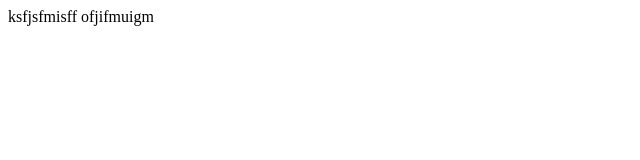
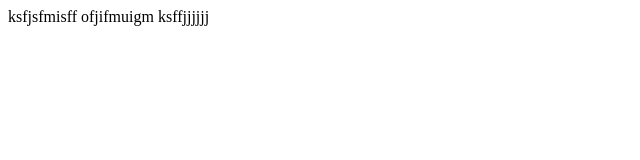
Before and after one commit to anaswaris0408-ai/practicing, a plain HTML site: page index.html in a window 1280 px wide. Shown: the full height of the page, 0-640 px from the left. Drawn offline with Linux system fonts and the light colour scheme.

Commit message:
commited

```diff
--- a/index.html
+++ b/index.html
@@ -8,5 +8,6 @@
 <body>
     ksfjsfmisff
     ofjifmuigm
+    ksffjjjjjj
 </body>
 </html>
```
